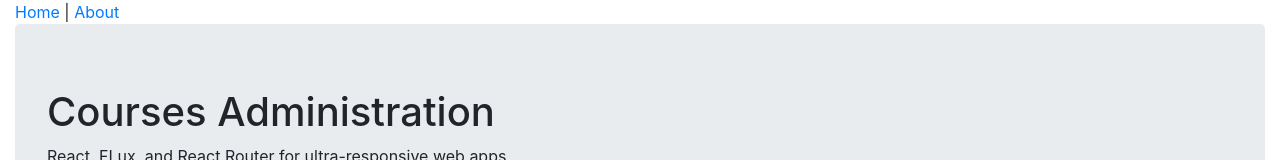
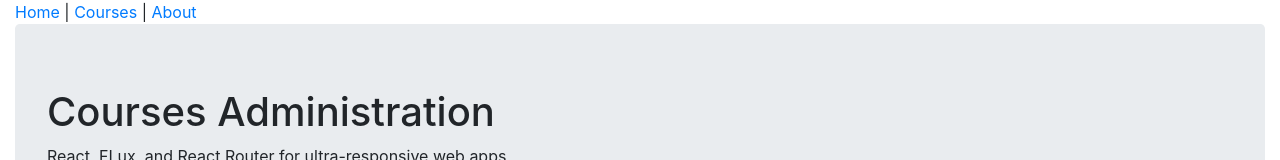
Before and after one commit to patrickRobotics/ps-flux, a React (Create React App) app: page / in a window 1280 px wide. Shown: the top 160 px of the page. Built offline with nearby package versions, Linux system fonts and the light colour scheme; no server answers.

Commit message:
add courses page and getCourses

```diff
--- a/src/components/App.js
+++ b/src/components/App.js
@@ -3,12 +3,13 @@ import React from "react";
 import Header from "./common/Header.js";
 import HomePage from "./HomePage";
 import AboutPage from "./AboutPage";
-import { func } from "prop-types";
+import CoursesPage from "./CoursesPage";
 
 function App() {
   function getPage() {
     const route = window.location.pathname;
     if (route === "/about") return <AboutPage />;
+    if (route === "/courses") return <CoursesPage />;
     return <HomePage />;
   }
 
--- /dev/null
+++ b/src/components/CoursesPage.js
@@ -0,0 +1,18 @@
+import React from "react";
+import { getCourses } from "../api/courseApi";
+
+class CoursesPage extends React.Component {
+  state = {
+    courses: []
+  };
+
+  componentDidMount() {
+    getCourses().then(courses => this.setState({ courses: courses }));
+  }
+
+  render() {
+    return <h2>Courses</h2>;
+  }
+}
+
+export default CoursesPage;
--- a/src/components/common/Header.js
+++ b/src/components/common/Header.js
@@ -3,7 +3,8 @@ import React from "react";
 function Header() {
   return (
     <nav>
-      <a href="/">Home</a> | <a href="/about">About</a>
+      <a href="/">Home</a> | <a href="/courses">Courses</a> |{" "}
+      <a href="/about">About</a>
     </nav>
   );
 }
```
